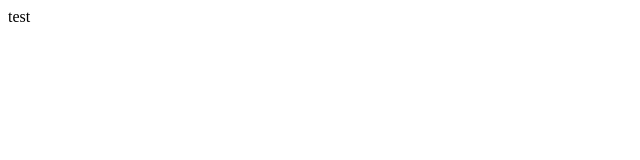
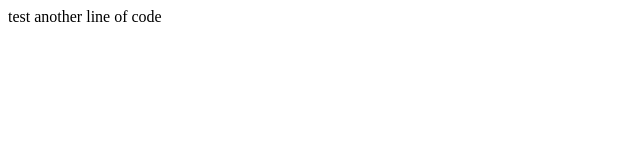
Before and after one commit to sidagrawal/Workout-Website, a plain HTML site: page index.html in a window 1280 px wide. Shown: the whole page, without its empty margins (0-640 px from the left). Drawn offline with Linux system fonts and the light colour scheme.

Commit message:
learning how to commit

```diff
--- a/index.html
+++ b/index.html
@@ -1,3 +1,4 @@
 <!doctype html>
 
 test
+<h> another line of code </h>
```
